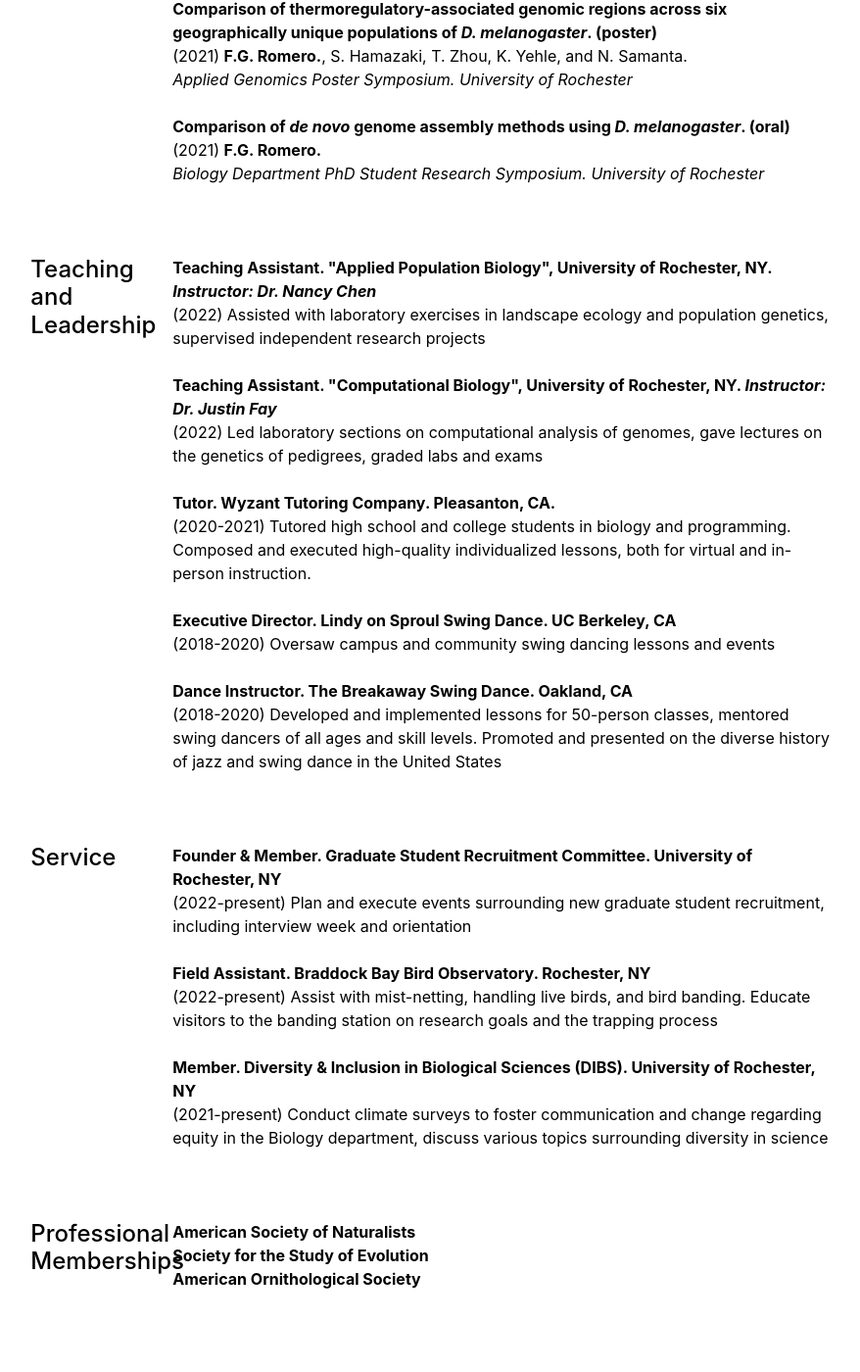
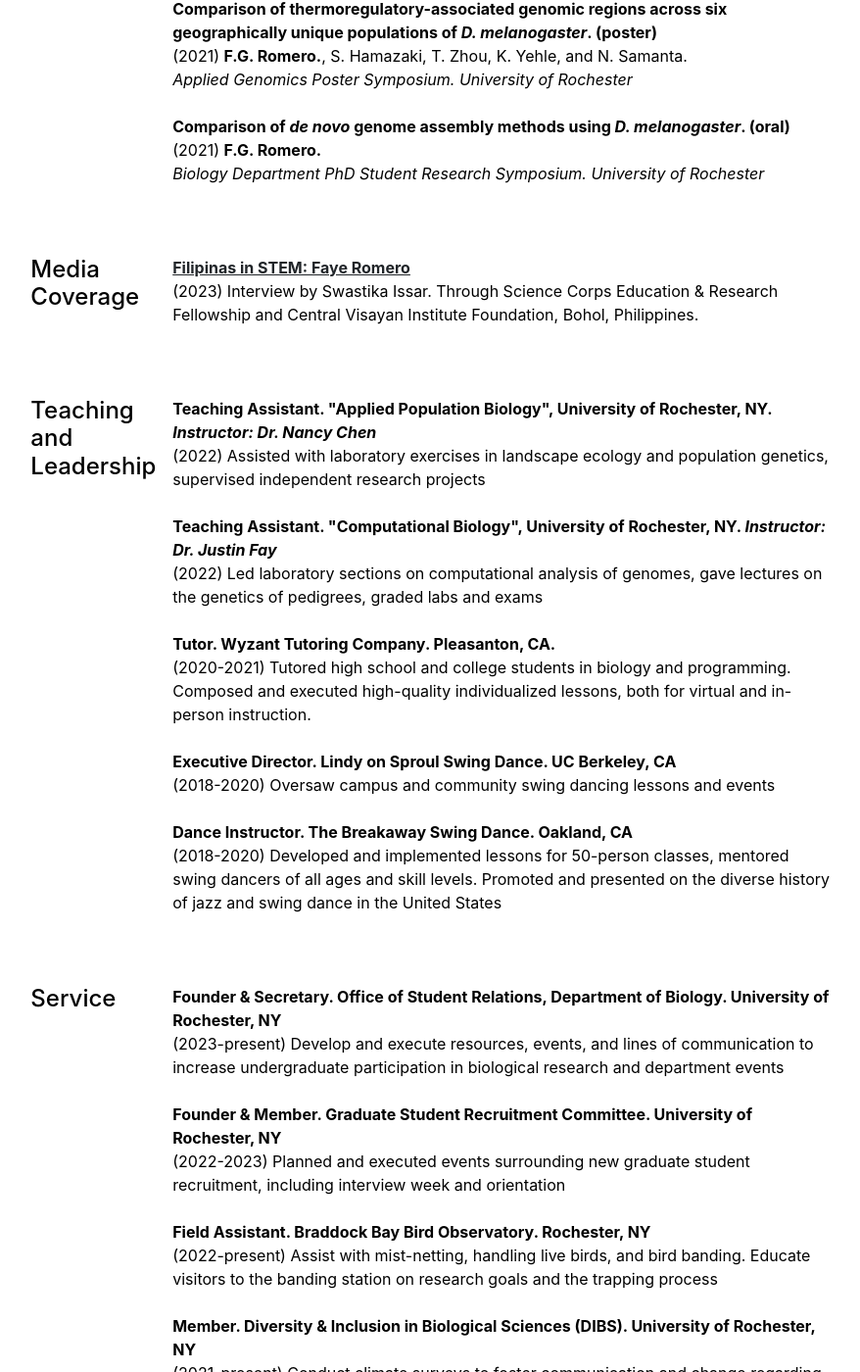
Before and after one commit to faye-romero/faye-romero.github.io, a Jekyll site: the page built from cv.md, in a window 1280 px wide and 1400 px high, scrolled down 2403 px. Shown: the whole window at 98% size, without its empty margins (198-1076 px from the left). Built offline with Jekyll 4.4.1, drawn with Linux system fonts in a browser that asks for light colours; some of the changed text lies outside the part shown.

Commit message:
Aug 2023 updates

```diff
--- /dev/null
+++ b/_data/cv/media-coverage.yml
@@ -0,0 +1,2 @@
+- title: '<a href="https://www.cvifbohol.com/filipinas-in-stem-faye-romero">Filipinas in STEM: Faye Romero</a>'
+  description: '(2023) Interview by Swastika Issar. Through Science Corps Education & Research Fellowship and Central Visayan Institute Foundation, Bohol, Philippines.'
--- a/_data/cv/service.yml
+++ b/_data/cv/service.yml
@@ -1,5 +1,8 @@
+- title: 'Founder & Secretary. Office of Student Relations, Department of Biology. University of Rochester, NY'
+  description: '(2023-present) Develop and execute resources, events, and lines of communication to increase undergraduate participation in biological research and department events'
+
 - title: 'Founder & Member. Graduate Student Recruitment Committee. University of Rochester, NY'
-  description: '(2022-present) Plan and execute events surrounding new graduate student recruitment, including interview week and orientation'
+  description: '(2022-2023) Planned and executed events surrounding new graduate student recruitment, including interview week and orientation'
 
 - title: 'Field Assistant. Braddock Bay Bird Observatory. Rochester, NY'
   description: '(2022-present) Assist with mist-netting, handling live birds, and bird banding. Educate visitors to the banding station on research goals and the trapping process'
--- a/_layouts/cv.html
+++ b/_layouts/cv.html
@@ -6,7 +6,7 @@ layout: default
 
 <div class="row g-5 mb-5">
   <div>
-    <h3 class="fw-bold border-bottom pb-3 mb-5">Curriculum Vitae</h3><p><a href="https://drive.google.com/file/d/1W5u8ve-yue1gPumj18QQ1Fc_6ltRubRk/view?usp=sharing">FayeRomero_CV_June2023.pdf</a></p>
+    <h3 class="fw-bold border-bottom pb-3 mb-5">Curriculum Vitae</h3><p><a href="https://drive.google.com/file/d/1ozeWBHnZXSlRONfJQVs8AVLO8kuLf8Dp/view?usp=sharing">FayeRomero_CV_Aug2023.pdf</a></p>
     <div class="row g-5 mb-5">
       <div class="col-md-2">
         <h4>Education</h4>
@@ -46,6 +46,17 @@ layout: default
       </div>
       <div class="col-md-10">
         {% for section in site.data.cv.presentations %}
+          <b>{{ section.title }}</b><br>
+          {{ section.description }}<br><br>
+        {% endfor %}
+      </div>
+    </div>
+    <div class="row g-5 mb-5">
+      <div class="col-md-2">
+        <h4>Media Coverage</h4>
+      </div>
+      <div class="col-md-10">
+        {% for section in site.data.cv.media-coverage %}
           <b>{{ section.title }}</b><br>
           {{ section.description }}<br><br>
         {% endfor %}
```
Also changed, not shown: _posts/2023-08-04-filipina.markdown (added, +8 -0 lines), _posts/2023-06-08-passed-quals.markdown (renamed from _posts/2023-06-8-passed-quals.markdown).
